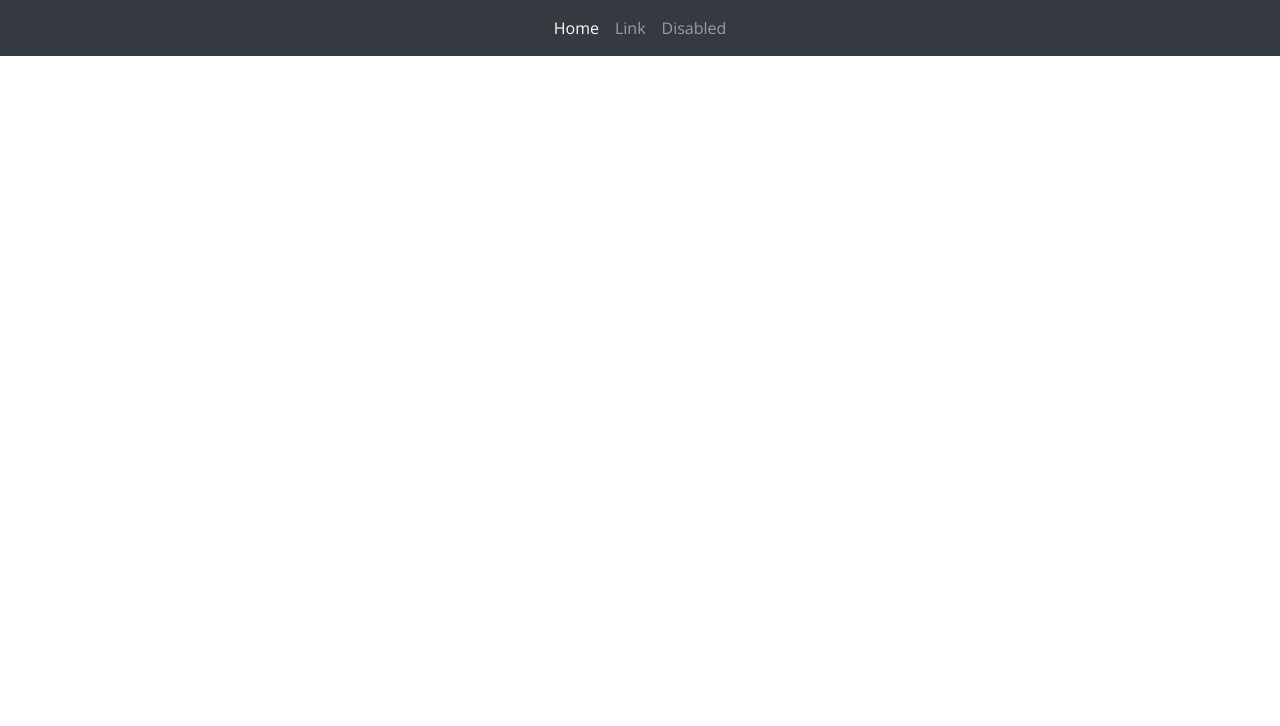
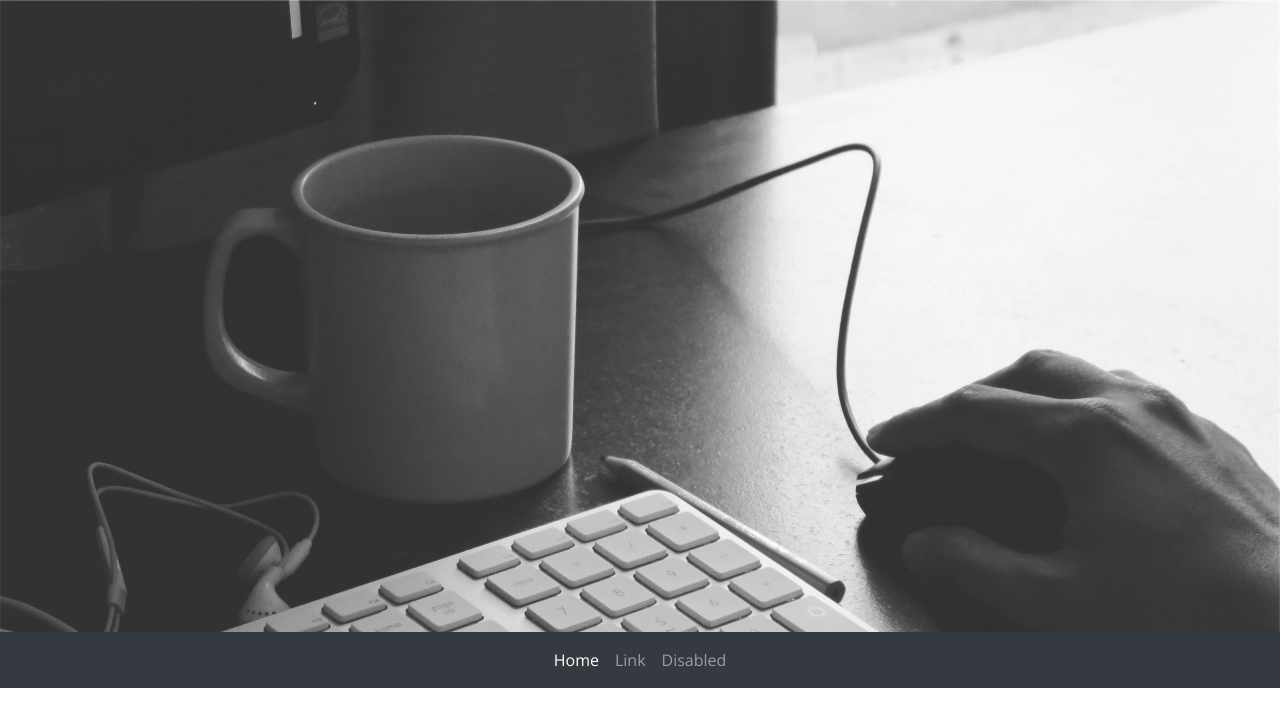
Before and after one commit to smidhunkks/Personal-site, a plain HTML site: page index.html in a window 1280 px wide. Drawn offline with nearby package versions, Linux system fonts and the light colour scheme.

Commit message:
reworked home

```diff
--- a/css/style.css
+++ b/css/style.css
@@ -6,3 +6,11 @@
 .fnt{
     font-family: 'Open Sans', sans-serif;
 }
+.bgdiv{
+    background-image: url("../images/cover.jpg");
+    height: 632px;
+    background-attachment: fixed;
+    background-size: cover;
+    background-repeat: no-repeat;
+    bac
+}
--- a/index.html
+++ b/index.html
@@ -13,6 +13,16 @@
 </head>
 
 <body>
+    <section>
+        <div class="row">
+            <div class="col-md-12 bgdiv ">
+
+
+            </div>
+        </div>
+
+    </section>
+
     <!-------------------------------------------NAVBAR---------------------------------------------------------->
     <header>
         <div class="row">
@@ -45,6 +55,7 @@
     </header>
     <!-------------------------------------------NAVBAR---------------------------------------------------------->
 
+
     <script src="https://ajax.googleapis.com/ajax/libs/jquery/3.4.1/jquery.min.js"></script>
     <script src="https://stackpath.bootstrapcdn.com/bootstrap/4.4.1/js/bootstrap.min.js"
         integrity="sha384-wfSDF2E50Y2D1uUdj0O3uMBJnjuUD4Ih7YwaYd1iqfktj0Uod8GCExl3Og8ifwB6"
```
Also changed, not shown: images/cover.jpg (added).
